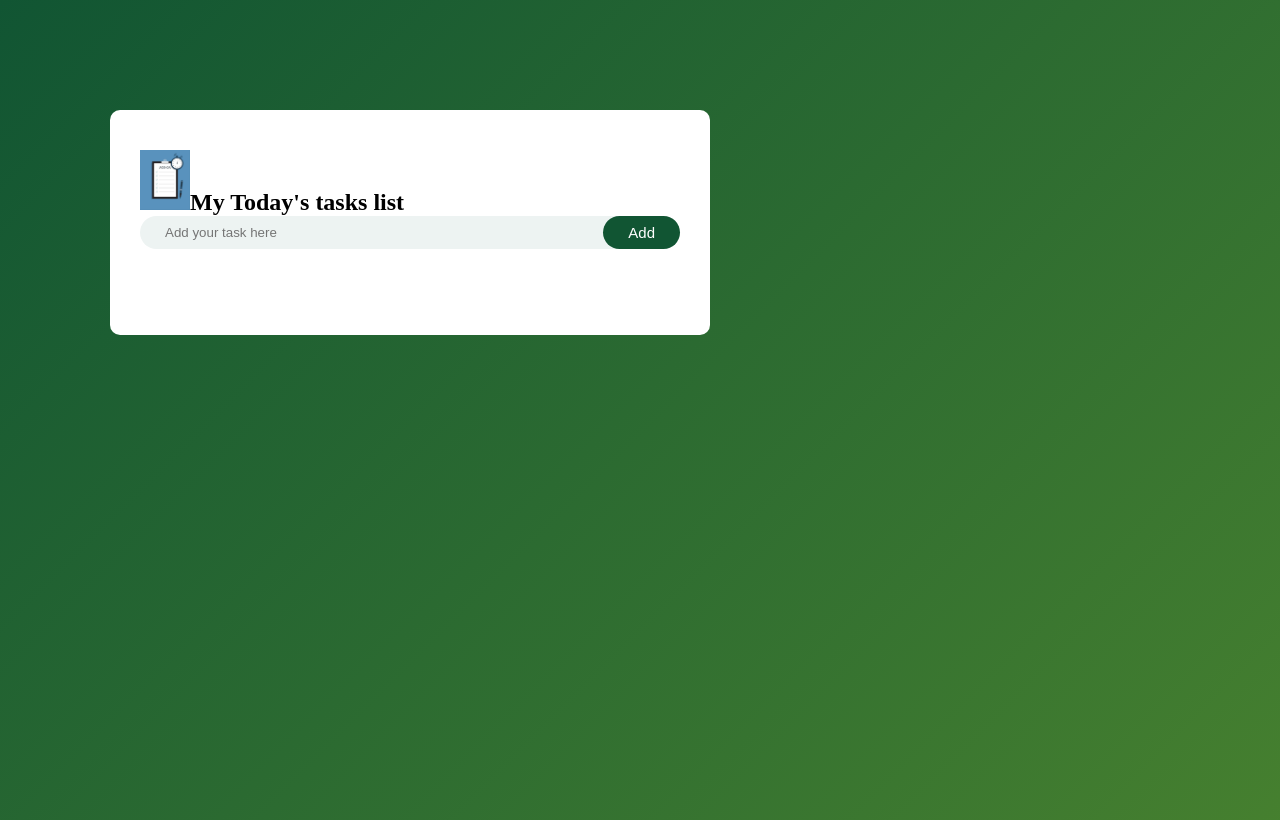
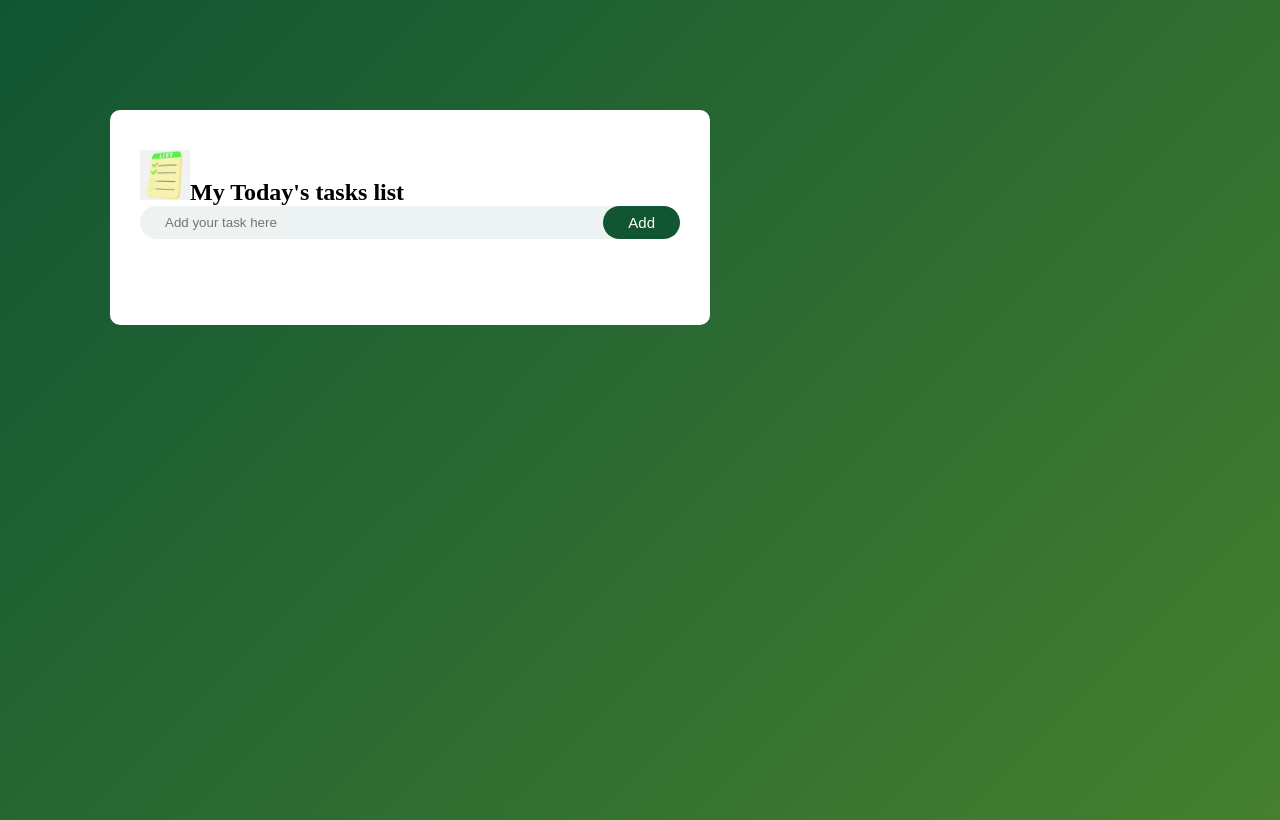
Before and after one commit to PierreKas/BAG_project, a plain HTML site: page index.html in a window 1280 px wide. Drawn offline with Linux system fonts and the light colour scheme.

Commit message:
change picture

```diff
--- a/index.html
+++ b/index.html
@@ -9,7 +9,7 @@
 <body>
          <div class="background">
         <div class="sub-title">
-            <h2><img src="icons/agenda.jpeg" alt="">My Today's tasks list</h2>
+            <h2><img src="icons/todo.jpeg" alt="">My Today's tasks list</h2>
             <div class="input-field">
 
                 <input type="text" id="add-task" placeholder="Add your task here">
@@ -17,8 +17,7 @@
             </div>
             <div class="space"></div>
             <ul id="task-list">
-                <!-- <li class="completed-task">Task0</li>
-                <li>Task1</li> -->
+                <!-- This part is generated by javascript -->
             </ul>
         </div>
     </div>
```
Also changed, not shown: icons/todo.jpeg (added), icons/todo2.jpeg (added).
